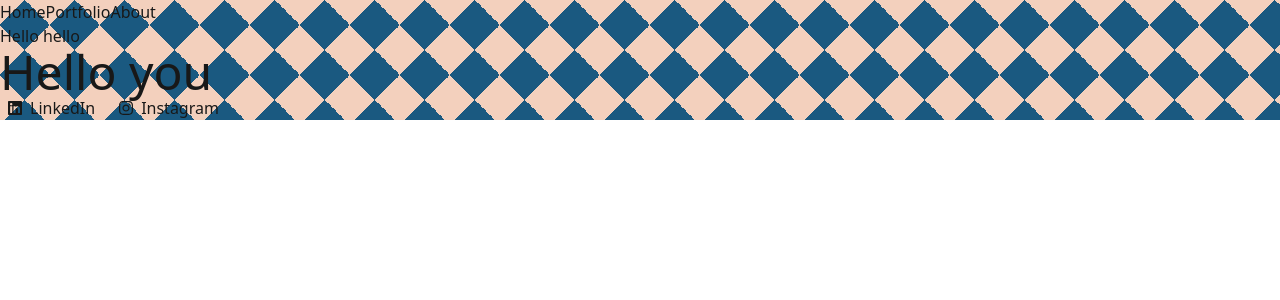
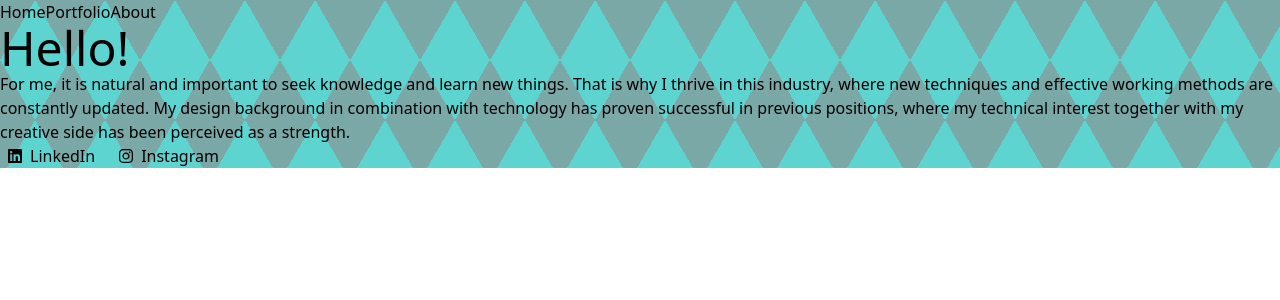
Before and after one commit to MikaelaJ/react-portfolio, a Next.js app: page / in a window 1280 px wide. Shown: the top 300 px of the page. Built offline with nearby package versions, Linux system fonts and the light colour scheme.

Commit message:
feat: Add background harlequin, mostly for the spaceinvader

```diff
--- a/src/pages/index.jsx
+++ b/src/pages/index.jsx
@@ -5,7 +5,8 @@
 
 export default function Home() {
   return (
-    <div className="harlequinn">
+    <div className="harlequinn2">
+      <div className="container h-full">
       <Head>
         <title>Create Next App</title>
         <meta name="description" content="Generated by create next app" />
@@ -13,10 +14,14 @@
       </Head>
       <Header />
       <main>
-        <div>
-          Hello hello
-        </div>
-        <h1>Hello you</h1>
+        <section>
+          <div className="flex-row">
+            <div>
+              <h1>Hello!</h1>
+              <p>For me, it is natural and important to seek knowledge and learn new things. That is why I thrive in this industry, where new techniques and effective working methods are constantly updated. My design background in combination with technology has proven successful in previous positions, where my technical interest together with my creative side has been perceived as a strength.</p>
+            </div>
+          </div>
+        </section>
       </main>
       <Footer />
      {/*  <footer>
@@ -31,6 +36,7 @@
           </span>
         </a>
       </footer> */}
+      </div>
     </div>
   )
 }
--- a/src/styles/globals.scss
+++ b/src/styles/globals.scss
@@ -54,7 +54,16 @@
   opacity: 0.9;
   background-image:  linear-gradient(135deg, #F2CCB6 25%, transparent 25%), linear-gradient(225deg, #F2CCB6 25%, transparent 25%), linear-gradient(45deg, #F2CCB6 25%, transparent 25%), linear-gradient(315deg, #F2CCB6 25%, #024873 25%);
   background-position:  30px 0, 30px 0, 10 0, 0 0;
-  background-size: 50px 50px;
-  background-repeat: repeat;
+  background-size: 70px 70px;
+  /* background-repeat: repeat; */
   z-index: -10;
 }
+.harlequinn2 {
+  background-color: rgba( 54, 202, 197, 0.8);
+  background-image:
+  /* repeating-linear-gradient(120deg, rgba(255,255,255,.1), rgba(255,255,255,.1) 3px, transparent 3px, transparent 60px),
+  repeating-linear-gradient(60deg, rgba(255,255,255,.1), rgba(255,255,255,.1) 1px, transparent 3px, transparent 60px), */
+  linear-gradient(60deg, rgba(139,139,139,.6) 25%, transparent 25%, transparent 75%, rgba(139,139,139,.6) 75%, rgba(139,139,139,.6)),
+  linear-gradient(120deg, rgba(139,139,139,.6) 25%, transparent 25%, transparent 75%, rgba(139,139,139,.6) 75%, rgba(139,139,139,.6));
+  background-size: 70px 120px;
+}
```
